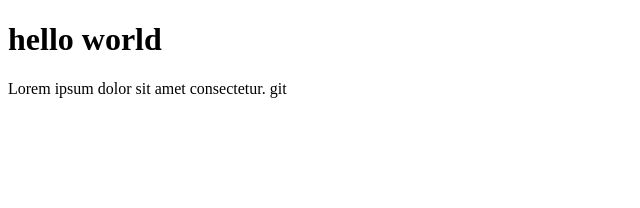
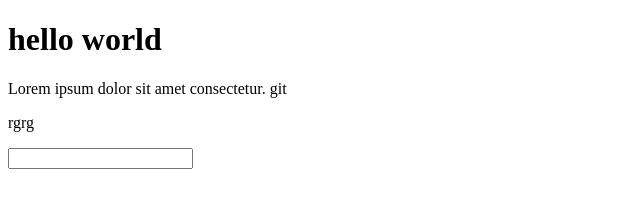
Before and after one commit to Isoobek/abd, a plain HTML site: page index.html in a window 1280 px wide. Shown: the whole page, without its empty margins (0-640 px from the left). Drawn offline with Linux system fonts and the light colour scheme.

Commit message:
add input

```diff
--- a/index.html
+++ b/index.html
@@ -8,5 +8,7 @@
 <body>
     <h1>hello world </h1>
     <p>Lorem ipsum dolor sit amet consectetur.  git </p>
+    <p>rgrg</p>
+    <input type="text">
 </body>
 </html>
```
